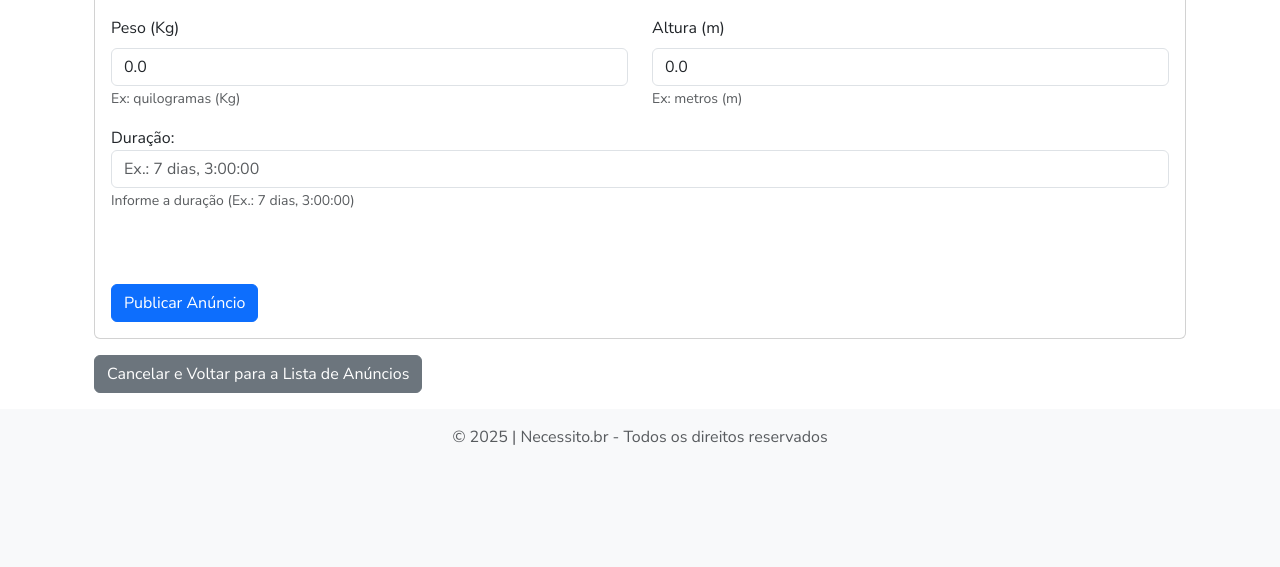
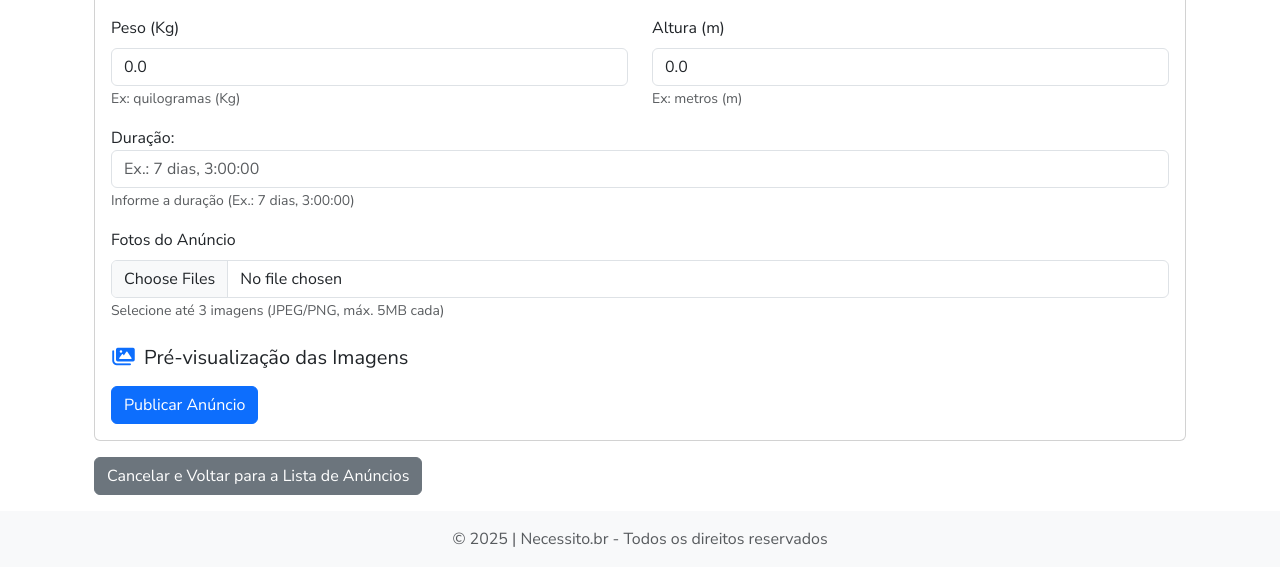
Before and after one commit to melojrx/necessito, a Django app: page /necessidades/nova/ in a window 1280 px wide. Shown: the part 812-1379 px from the top of the page. Before the commit the page ends 1257 px from the top, so only its background shows below. Run offline with Django 5.2, Linux system fonts and the light colour scheme; the visitor is signed in with stand-in values (Sample User, id 1); data that the repository does not hold is empty; some libraries are stand-ins or nearby versions.

Commit message:
fix-image-upload

```diff
--- a/ads/forms.py
+++ b/ads/forms.py
@@ -1,8 +1,49 @@
 from django import forms
-from ads.models import Necessidade
+from django.forms import ValidationError
+from .models import Necessidade
 
+class MultipleFileInput(forms.ClearableFileInput):
+    allow_multiple_selected = True
+
+class MultipleFileField(forms.FileField):
+    def __init__(self, *args, **kwargs):
+        kwargs.setdefault("widget", MultipleFileInput())
+        super().__init__(*args, **kwargs)
+
+    def clean(self, data, initial=None):
+        single_file_clean = super().clean
+        if isinstance(data, (list, tuple)):
+            return [single_file_clean(d, initial) for d in data]
+        return [single_file_clean(data, initial)]
 
 class AdsForms(forms.ModelForm):
+    imagens = MultipleFileField(
+        required=False,
+        label='Fotos do Anúncio',  # Alterado para Font Awesome
+        help_text='Selecione até 3 imagens (JPEG/PNG, máx. 5MB cada)',
+        widget=MultipleFileInput(attrs={
+            'class': 'form-control custom-file-input',
+            'aria-describedby': 'imagensHelp'
+        })
+    )
+
+    def clean_imagens(self):
+        imagens = self.cleaned_data.get('imagens', [])
+
+        # Validação de quantidade
+        if len(imagens) > 3:
+            raise ValidationError("Máximo de 3 imagens permitidas!")
+
+        # Validação de tipo e tamanho
+        valid_types = ['image/jpeg', 'image/png']
+        for img in imagens:
+            if img.content_type not in valid_types:
+                raise ValidationError(f"Formato inválido: {img.name}. Use apenas JPEG ou PNG.")
+            if img.size > 5 * 1024 * 1024:  # 5MB
+                raise ValidationError(f"Imagem {img.name} excede 5MB!")
+
+        return imagens
+
     class Meta:
         model = Necessidade
         fields = [
@@ -19,7 +60,6 @@ class AdsForms(forms.ModelForm):
             'compr',
             'peso',
             'altura',
-
             'duracao',
         ]
         widgets = {
--- a/ads/models.py
+++ b/ads/models.py
@@ -69,3 +69,17 @@ class Necessidade(models.Model):
 
     def __str__(self):
         return self.titulo
+
+class AnuncioImagem(models.Model):
+    anuncio = models.ForeignKey('Necessidade', on_delete=models.CASCADE, related_name='imagens')
+    imagem = models.ImageField(upload_to='anuncios/%Y/%m/%d/')
+    criado_em = models.DateTimeField(auto_now_add=True)
+    modificado_em = models.DateTimeField(auto_now=True)
+
+    class Meta:
+        ordering = ['-criado_em']
+        verbose_name = 'Imagem do Anúncio'
+        verbose_name_plural = 'Imagens dos Anúncios'
+
+    def __str__(self):
+        return f"Imagem {self.id} - {self.anuncio.titulo}"
--- /dev/null
+++ b/ads/templates/multiple_file_input.html
@@ -0,0 +1,4 @@
+<button class="btn btn-outline-secondary" type="button"
+        onclick="document.getElementById('{{ widget.attrs.id }}').click()">
+    <i class="fas fa-folder-open fa-sm"></i> Procurar  <!-- Ícone alterado -->
+</button>
--- a/ads/templates/necessidade_create.html
+++ b/ads/templates/necessidade_create.html
@@ -3,30 +3,31 @@
 
 {% block content %}
 <style>
-  /* Estilização do upload */
-  #id_imagens {
-    border: 2px dashed #ccc;
-    padding: 20px;
-    border-radius: 8px;
-  }
 
-  #id_imagens:hover {
-    border-color: #0d6efd;
-    background-color: #f8f9fa;
-  }
+    .preview-item .card:hover {
+        transform: translateY(-3px);
+        transition: transform 0.2s ease-in-out;
+    }
 
-  /* Ajuste da pré-visualização */
-  #image-preview {
-    display: flex;
-    flex-wrap: wrap;
-    gap: 10px;
-  }
-</style>
+    .object-fit-cover {
+        object-fit: cover;
+        object-position: center;
+    }
+
+    .btn-danger {
+        transition: all 0.2s ease;
+    }
+
+    .btn-danger:hover {
+        transform: scale(1.05);
+    }
+    </style>
+
 <div class="container">
   <h3 class="display-7">Criar Anúncio</h3>
   <div class="card">
     <div class="card-body">
-      <form method="post" class="form" id="ad-form" enctype="multipart/form-data">
+      <form method="post" enctype="multipart/form-data" id="ad-form" novalidate>
         {% csrf_token %}
         <!-- Mensagens de erro ou sucesso (caso use django messages) -->
         {% if form.errors %}
@@ -144,23 +145,25 @@
           <small class="form-text text-muted">{{ form.duracao.help_text }}</small>
       </div>
 
-        <!-- STATUS -->
-        <!-- <div class="mb-3">
-          <label for="id_status" class="form-label">{{ form.status.label }}</label>
-          {{ form.status }}
-        </div> -->
-
-        <!-- Campo de Imagens -->
+       <!-- Imagens -->
         <div class="mb-3">
           <label class="form-label">{{ form.imagens.label }}</label>
           {{ form.imagens }}
           <small class="form-text text-muted">{{ form.imagens.help_text }}</small>
           {% for error in form.imagens.errors %}
-              <div class="invalid-feedback d-block">{{ error }}</div>
+            <div class="alert alert-danger mt-2">{{ error }}</div>
           {% endfor %}
         </div>
-        <!-- Pré-visualização de imagens (opcional) -->
-        <div class="mb-3" id="image-preview"></div>
+
+        <!-- Seção de Pré-Visualização -->
+        <div class="row mt-4" id="image-preview">
+          <div class="col-12">
+            <h5 class="mb-3">
+              <i class="fas fa-images fa-fw me-2 text-primary"></i>Pré-visualização das Imagens
+            </h5>
+            <div class="row" id="preview-container"></div>
+          </div>
+        </div>
 
         <!-- BOTÃO SUBMIT -->
         <button type="submit" class="btn btn-primary">Publicar Anúncio</button>
@@ -218,30 +221,76 @@
     });
   })();
 </script>
+<!-- Pré-visualização dinâmica -->
 <script>
   document.getElementById('id_imagens').addEventListener('change', function(e) {
-      const files = e.target.files;
-      const maxFiles = 3;
+      const container = document.getElementById('preview-container');
+      container.innerHTML = '';
 
-      if(files.length > maxFiles) {
-          alert(`Você pode selecionar no máximo ${maxFiles} imagens`);
-          e.target.value = '';
-      }
+      Array.from(this.files).slice(0, 3).forEach((file, index) => {
+          const reader = new FileReader();
 
-      // Pré-visualização
-      const preview = document.getElementById('image-preview');
-      preview.innerHTML = '';
-      Array.from(files).slice(0, maxFiles).forEach(file => {
-          const reader = new FileReader();
           reader.onload = function(e) {
+              // Criar elemento card
+              const col = document.createElement('div');
+              col.className = 'col-md-4 mb-4 preview-item';
+
+              const card = document.createElement('div');
+              card.className = 'card h-100 shadow-sm';
+
+              // Imagem
+              const imgWrapper = document.createElement('div');
+              imgWrapper.className = 'ratio ratio-1x1';
+
               const img = document.createElement('img');
               img.src = e.target.result;
-              img.className = 'img-thumbnail m-2';
-              img.style.maxWidth = '150px';
-              preview.appendChild(img);
-          }
+              img.className = 'card-img-top object-fit-cover';
+              img.alt = `Pré-visualização ${index + 1}`;
+
+              // Footer do Card
+              const cardFooter = document.createElement('div');
+              cardFooter.className = 'card-footer bg-transparent border-top-0 d-flex justify-content-between align-items-center';
+
+              // Nome do arquivo
+              const fileName = document.createElement('small');
+              fileName.className = 'text-muted text-truncate';
+              fileName.textContent = file.name;
+
+              // Botão de Remover
+              const removeBtn = document.createElement('button');
+              removeBtn.type = 'button';
+              removeBtn.className = 'btn btn-danger btn-sm';
+              removeBtn.innerHTML = `
+                  <i class="fas fa-trash-alt fa-fw me-1"></i>
+                  <span class="d-none d-md-inline">Remover</span>
+              `;
+
+              // Função de remoção
+              removeBtn.onclick = () => {
+                  // Remover do preview
+                  col.remove();
+                  // Atualizar o input de arquivo
+                  const dataTransfer = new DataTransfer();
+                  Array.from(document.getElementById('id_imagens').files)
+                      .filter((_, i) => i !== index)
+                      .forEach(file => dataTransfer.items.add(file));
+                  document.getElementById('id_imagens').files = dataTransfer.files;
+              };
+
+              // Montagem dos elementos
+              imgWrapper.appendChild(img);
+              cardFooter.appendChild(fileName);
+              cardFooter.appendChild(removeBtn);
+
+              card.appendChild(imgWrapper);
+              card.appendChild(cardFooter);
+              col.appendChild(card);
+              container.appendChild(col);
+          };
+
           reader.readAsDataURL(file);
       });
   });
   </script>
+
 {% endblock %}
--- a/ads/views.py
+++ b/ads/views.py
@@ -1,6 +1,6 @@
 from pyexpat.errors import messages
 from django.contrib.auth.mixins import LoginRequiredMixin
-from django.http import JsonResponse
+from django.http import HttpResponseRedirect, JsonResponse
 from django.shortcuts import get_object_or_404, redirect
 from django.views import View
 from django.views.generic import TemplateView, ListView, CreateView, DetailView, UpdateView, DeleteView
@@ -10,7 +10,7 @@ import requests
 from ads.forms import AdsForms
 from rankings.forms import AvaliacaoForm
 from rankings.models import Avaliacao
-from .models import Necessidade
+from .models import AnuncioImagem, Necessidade
 from categories.models import Categoria
 
 
@@ -97,32 +97,31 @@ class NecessidadeListView(ListView):
 
 class NecessidadeCreateView(LoginRequiredMixin, CreateView):
     model = Necessidade
+    form_class = AdsForms
     template_name = 'necessidade_create.html'
-    form_class = AdsForms
     success_url = reverse_lazy('home')
 
     def form_valid(self, form):
-        print("🔍 Formulário validado!")  # Debug para saber se está entrando aqui
-        form.instance.cliente = self.request.user
-        form.instance.ip_usuario = self.get_client_ip()
-        form.instance.status = 'ativo'
+        # Salvar a instância principal primeiro
+        self.object = form.save(commit=False)
+        self.object.cliente = self.request.user
+        self.object.ip_usuario = self.get_client_ip()
+        self.object.status = 'ativo'
+        self.object.save()
 
-        response = super().form_valid(form)
+        # Processar imagens
+        imagens = self.request.FILES.getlist('imagens')
+        for img in imagens[:3]:  # Garante o limite máximo
+            AnuncioImagem.objects.create(anuncio=self.object, imagem=img)
+
         messages.success(self.request, "Anúncio criado com sucesso!")
-
-        return response  # Ou return redirect(self.success_url)
-
-    def form_invalid(self, form):
-        print("⚠️ Erros no formulário:", form.errors)  # Debug de erro
-        messages.error(self.request, "Erro ao criar anúncio. Verifique os campos e tente novamente.")
-        return self.render_to_response(self.get_context_data(form=form))
+        return super().form_valid(form)
 
     def get_client_ip(self):
-        """ Obtém o IP público do usuário utilizando um serviço externo. """
         try:
-            response = requests.get("https://api64.ipify.org?format=json", timeout=5)
+            response = requests.get("https://api64.ipify.org?format=json", timeout=3)
             return response.json().get("ip", "Desconhecido")
-        except requests.RequestException:
+        except Exception:
             return "Desconhecido"
 
 class NecessidadeDetailView(DetailView):
--- a/core/settings.py
+++ b/core/settings.py
@@ -168,3 +168,7 @@ EMAIL_USE_TLS = True
 EMAIL_HOST_USER = 'necessitobr@gmail.com'
 EMAIL_HOST_PASSWORD = 'jbpk deme rlnm ltsa'
 DEFAULT_FROM_EMAIL = 'Necessito <necessitobr@gmail.com>'
+
+# Tamanho máximo de upload (5MB)
+DATA_UPLOAD_MAX_MEMORY_SIZE = 5242880  # 5MB
+FILE_UPLOAD_MAX_MEMORY_SIZE = 5242880
```
Also changed, not shown: ads/admin.py (+7 -1 lines), ads/templates/necessidade_update.html (+89 -4 lines), ads/migrations/0008_anuncioimagem.py (added), ads/migrations/0009_anuncioimagem_modificado_em.py (added), db_backup_20250303.sqlite3 (deleted).
